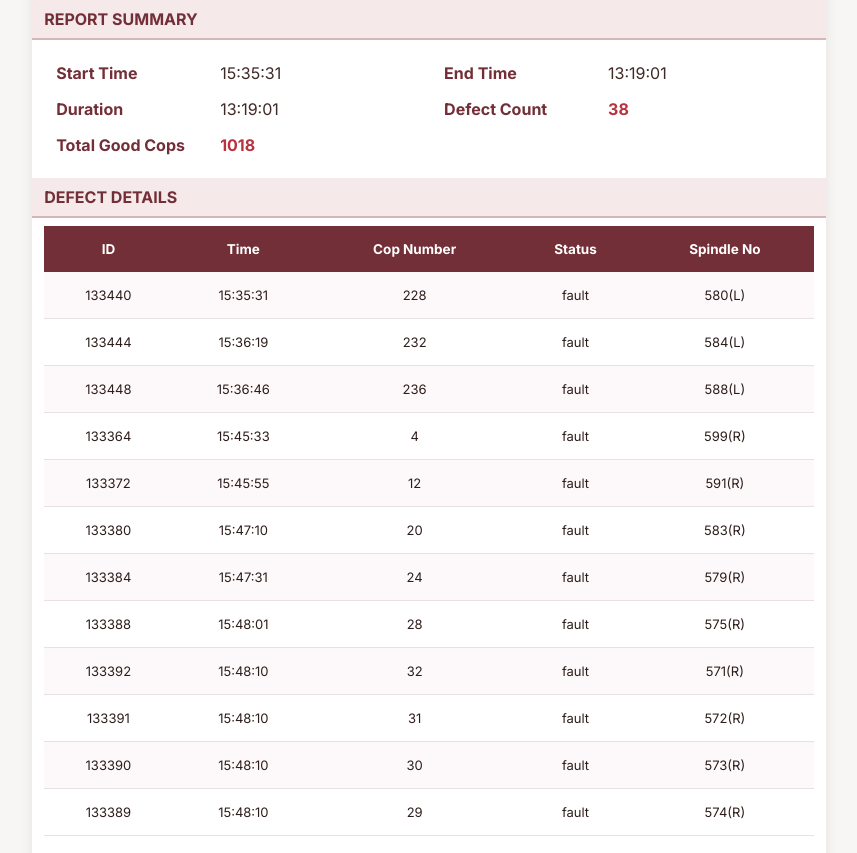
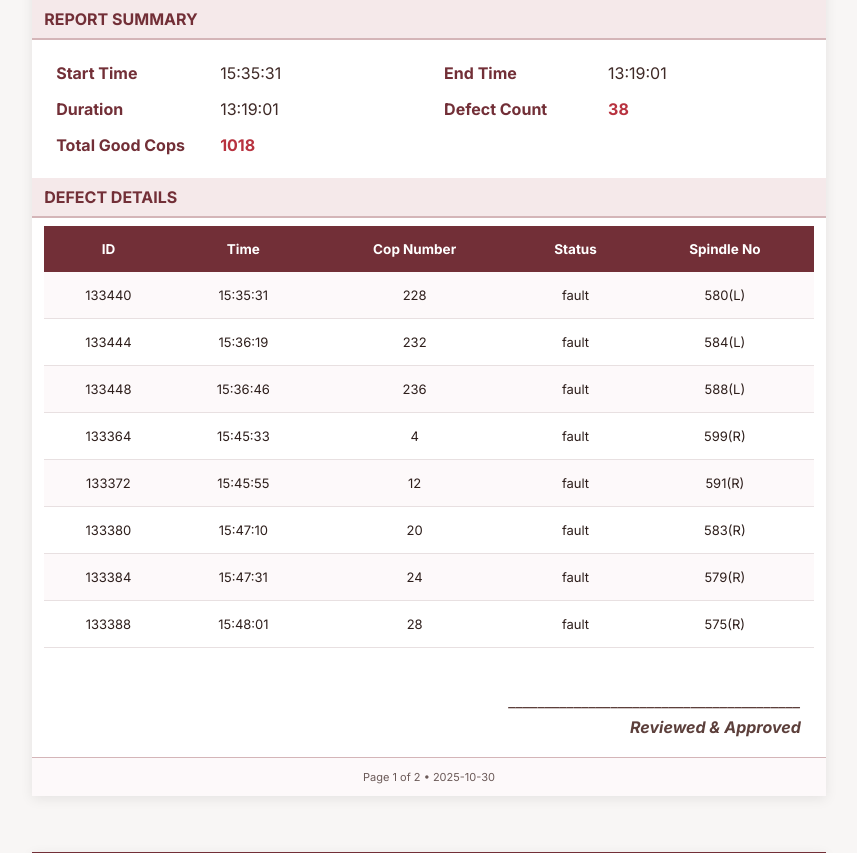
Before and after one commit to akashpt/cone-design, a Python web app: template templates/invoice.html in a window 1280 px wide. Shown: the part 267-1120 px from the top of the page, without its empty margins (211-1068 px from the left). Run offline with Jinja, Linux system fonts and the light colour scheme; the template is opened without the code that fills it, so the values that code supplies are empty.

Commit message:
design changes

```diff
--- a/templates/invoice.html
+++ b/templates/invoice.html
@@ -125,7 +125,7 @@
       }
       .image-cell {
         width: 25%;
-        padding: 12px;
+        padding: 10px 12px;
         vertical-align: top;
         text-align: center;
       }
@@ -146,7 +146,7 @@
         border-radius: 4px;
       }
       .image-wrapper {
-        margin-bottom: 20px;
+        margin-bottom: 5px;
       }
 
       @media print {
@@ -310,34 +310,7 @@
               <td>fault</td>
               <td>575(R)</td>
             </tr>
-            <tr>
-              <td>133392</td>
-              <td>15:48:10</td>
-              <td>32</td>
-              <td>fault</td>
-              <td>571(R)</td>
-            </tr>
-            <tr>
-              <td>133391</td>
-              <td>15:48:10</td>
-              <td>31</td>
-              <td>fault</td>
-              <td>572(R)</td>
-            </tr>
-            <tr>
-              <td>133390</td>
-              <td>15:48:10</td>
-              <td>30</td>
-              <td>fault</td>
-              <td>573(R)</td>
-            </tr>
-            <tr>
-              <td>133389</td>
-              <td>15:48:10</td>
-              <td>29</td>
-              <td>fault</td>
-              <td>574(R)</td>
-            </tr>
+
           </table>
         </td>
       </tr>
```
